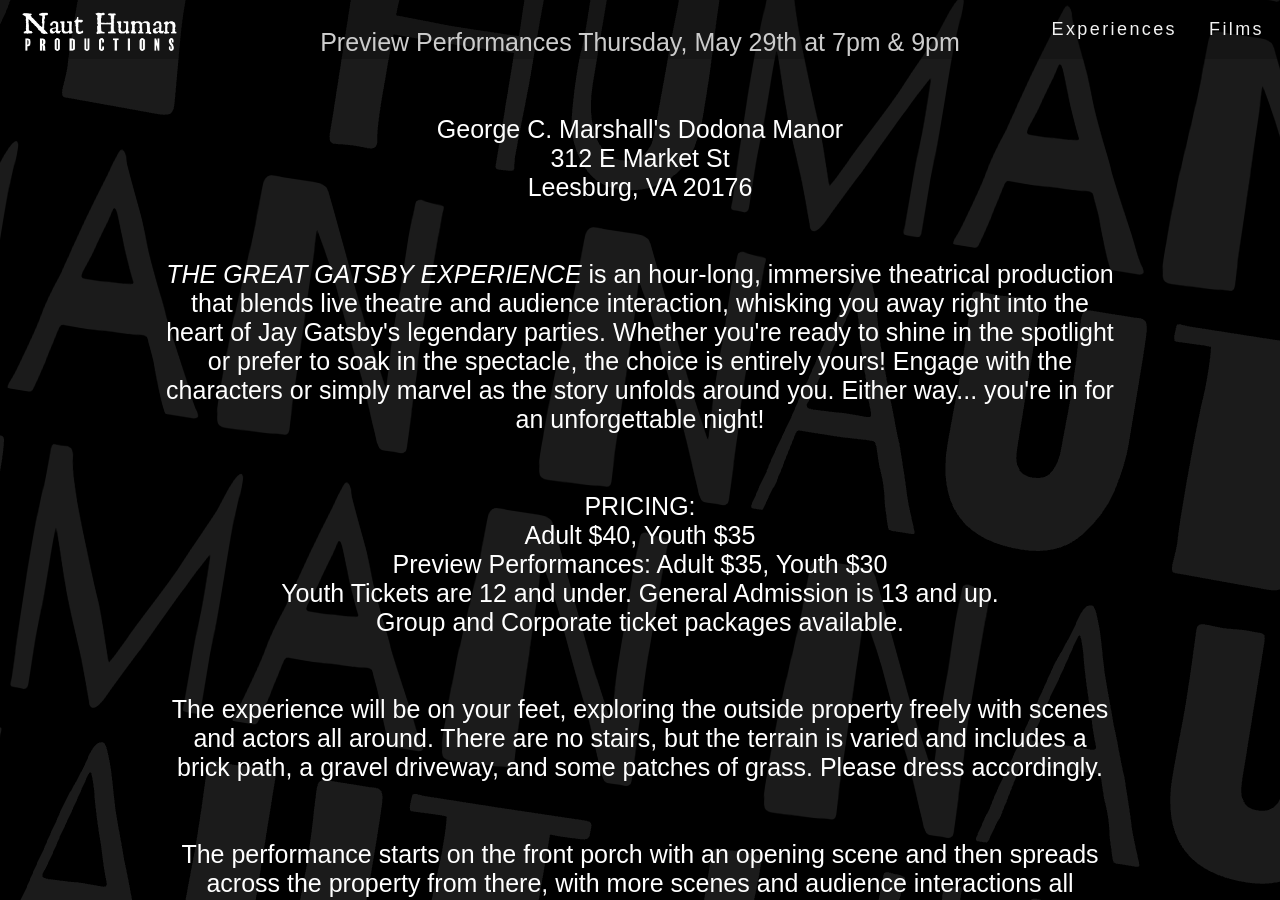
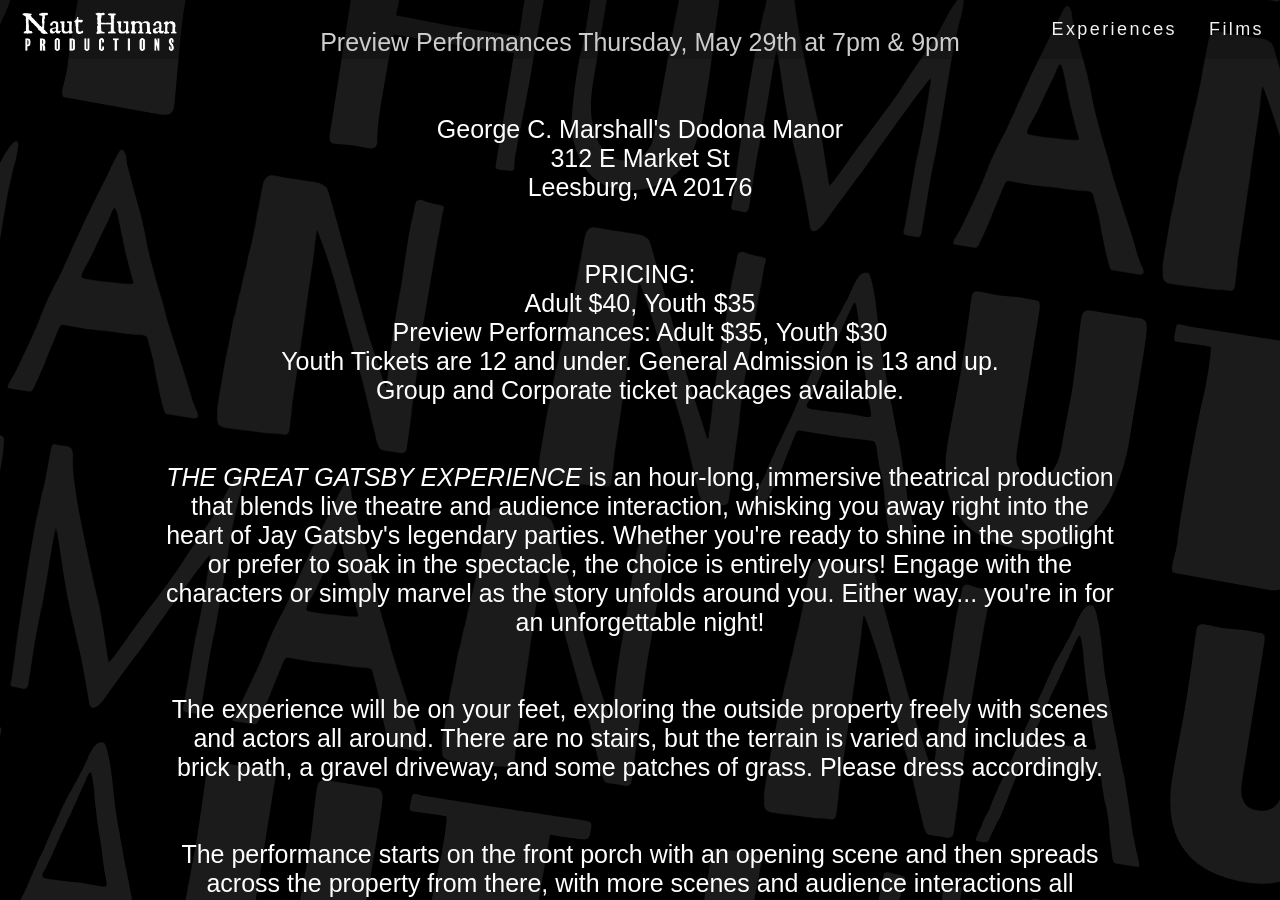
Before and after one commit to nauthuman/website, a Jekyll site: the page built from gatsbytickets.html, in a window 1280 px wide and 900 px high, scrolled down 1537 px. Built offline with Jekyll 4.4.1, drawn with Linux system fonts in a browser that asks for light colours; some web fonts are replaced; part of the change alters nothing that is shown.

```diff
--- a/_includes/gatsbyticketinfo_panel.html
+++ b/_includes/gatsbyticketinfo_panel.html
@@ -98,14 +98,6 @@ div.gatsbyticketinfo-wrapper {
 	    <br>
 	     <br>
 	    <br>
-	<i>THE GREAT GATSBY EXPERIENCE</i> is an hour-long, immersive theatrical production that blends
-      live theatre and audience interaction, whisking you away right into
-      the heart of Jay Gatsby's legendary parties. Whether you're ready to shine in the spotlight or prefer to soak in the spectacle,
-      the choice is entirely yours! Engage with the characters or simply marvel as the
-      story unfolds around you. Either way... you're in for an unforgettable night!
-	    <br>
-	    <br>
-	    <br>
 	PRICING:
 	    <br>
 	Adult $40, Youth $35
@@ -117,6 +109,14 @@ div.gatsbyticketinfo-wrapper {
 	Group and Corporate ticket packages available.
 	    <br>
 	     <br>
+	    <br>
+	<i>THE GREAT GATSBY EXPERIENCE</i> is an hour-long, immersive theatrical production that blends
+      live theatre and audience interaction, whisking you away right into
+      the heart of Jay Gatsby's legendary parties. Whether you're ready to shine in the spotlight or prefer to soak in the spectacle,
+      the choice is entirely yours! Engage with the characters or simply marvel as the
+      story unfolds around you. Either way... you're in for an unforgettable night!
+	    <br>
+	    <br>
 	    <br>
 	The experience will be on your feet, exploring the outside property freely with scenes and actors all around.
 	    There are no stairs, but the terrain is varied and includes a brick path, a gravel driveway, and some patches of grass.
```
